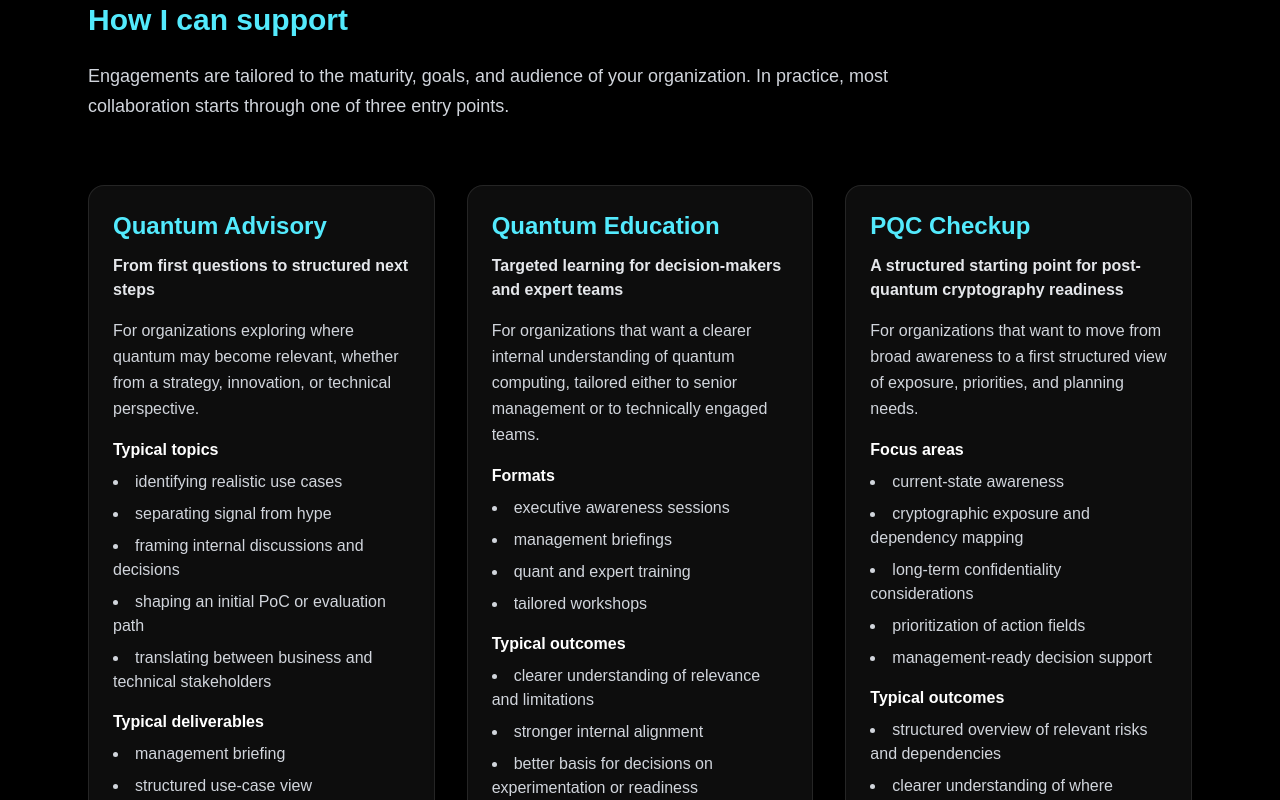
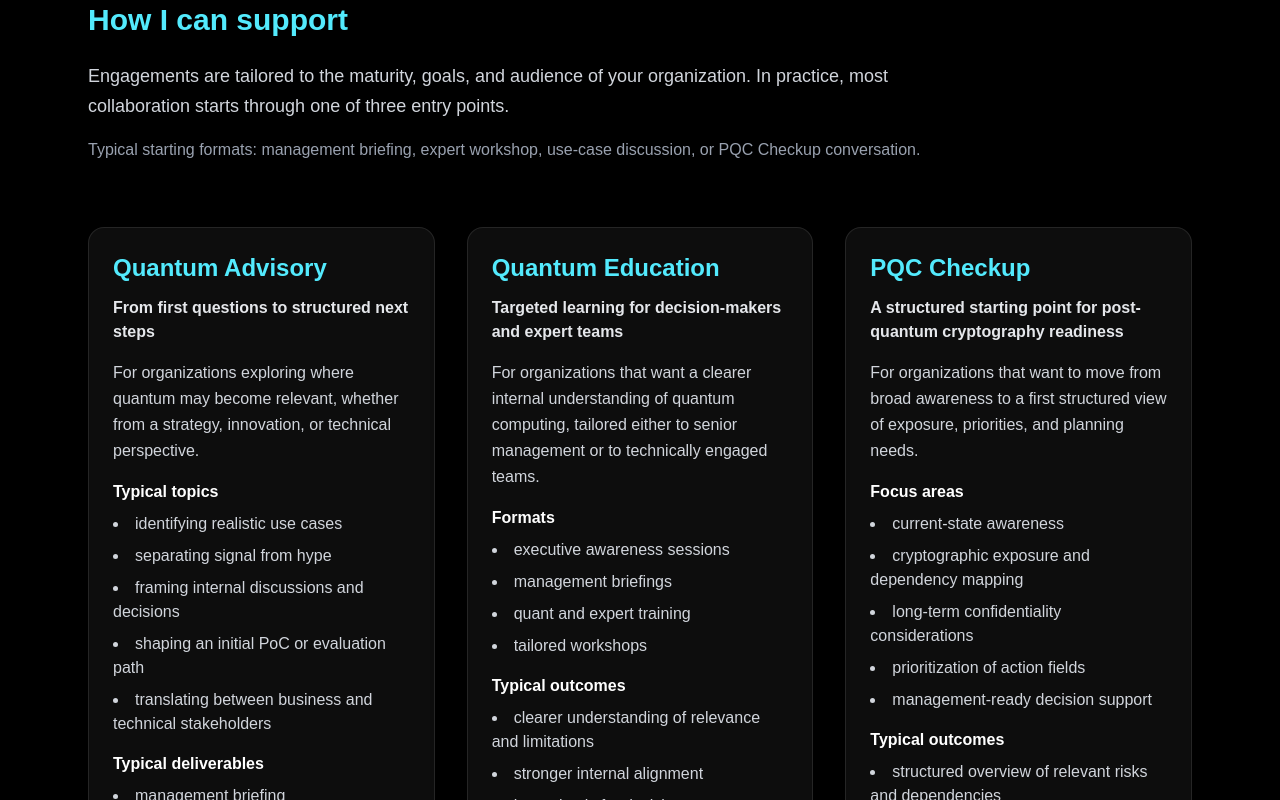
Before and after one commit to DanielMarkusHug/qubit-lab, a Next.js app: page /work in a window 1280 px wide. Shown: the part 1220-2020 px from the top of the page. Built offline with nearby package versions, Linux system fonts and the light colour scheme.

Commit message:
commercial

```diff
--- a/src/app/contact/page.tsx
+++ b/src/app/contact/page.tsx
@@ -16,7 +16,7 @@ export default function ContactPage() {
         </p>
 
         <p className="text-gray-300 text-lg leading-relaxed mb-10">
-          Typical starting points include executive briefings, expert training,
+          Typical starting formats include management briefings, expert workshops,
           use-case discussions, and PQC Checkup conversations. The best first
           step is usually a short exchange by email.
         </p>
--- a/src/app/work/page.tsx
+++ b/src/app/work/page.tsx
@@ -57,9 +57,13 @@ export default function WorkWithMePage() {
           <h2 className="text-3xl font-bold text-cyan-300 mb-6">
             How I can support
           </h2>
-          <p className="text-gray-300 text-lg leading-relaxed max-w-4xl">
+          <p className="text-gray-300 text-lg leading-relaxed max-w-4xl mb-4">
             Engagements are tailored to the maturity, goals, and audience of your organization.
             In practice, most collaboration starts through one of three entry points.
+          </p>
+          <p className="text-gray-400 text-base leading-relaxed max-w-4xl">
+            Typical starting formats: management briefing, expert workshop, use-case discussion,
+            or PQC Checkup conversation.
           </p>
         </section>
 
@@ -257,7 +261,7 @@ export default function WorkWithMePage() {
               </h3>
               <p className="text-gray-300 leading-relaxed">
                 A first discussion around cryptographic exposure, planning questions,
-                and how a structured PQC checkup could look in practice.
+                and how a structured PQC Checkup could look in practice.
               </p>
             </div>
             <div className="bg-white/5 border border-white/10 rounded-2xl p-6">
```
